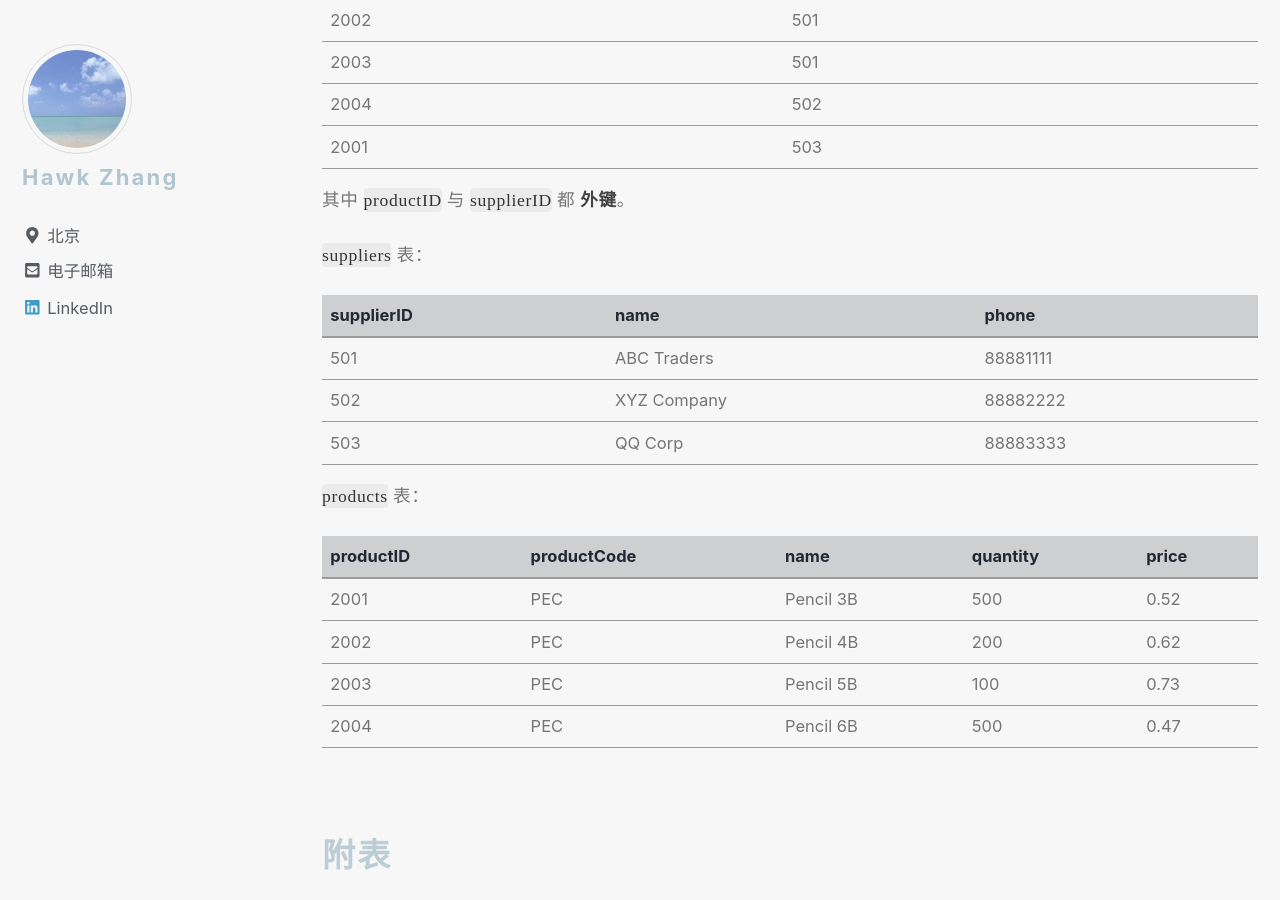
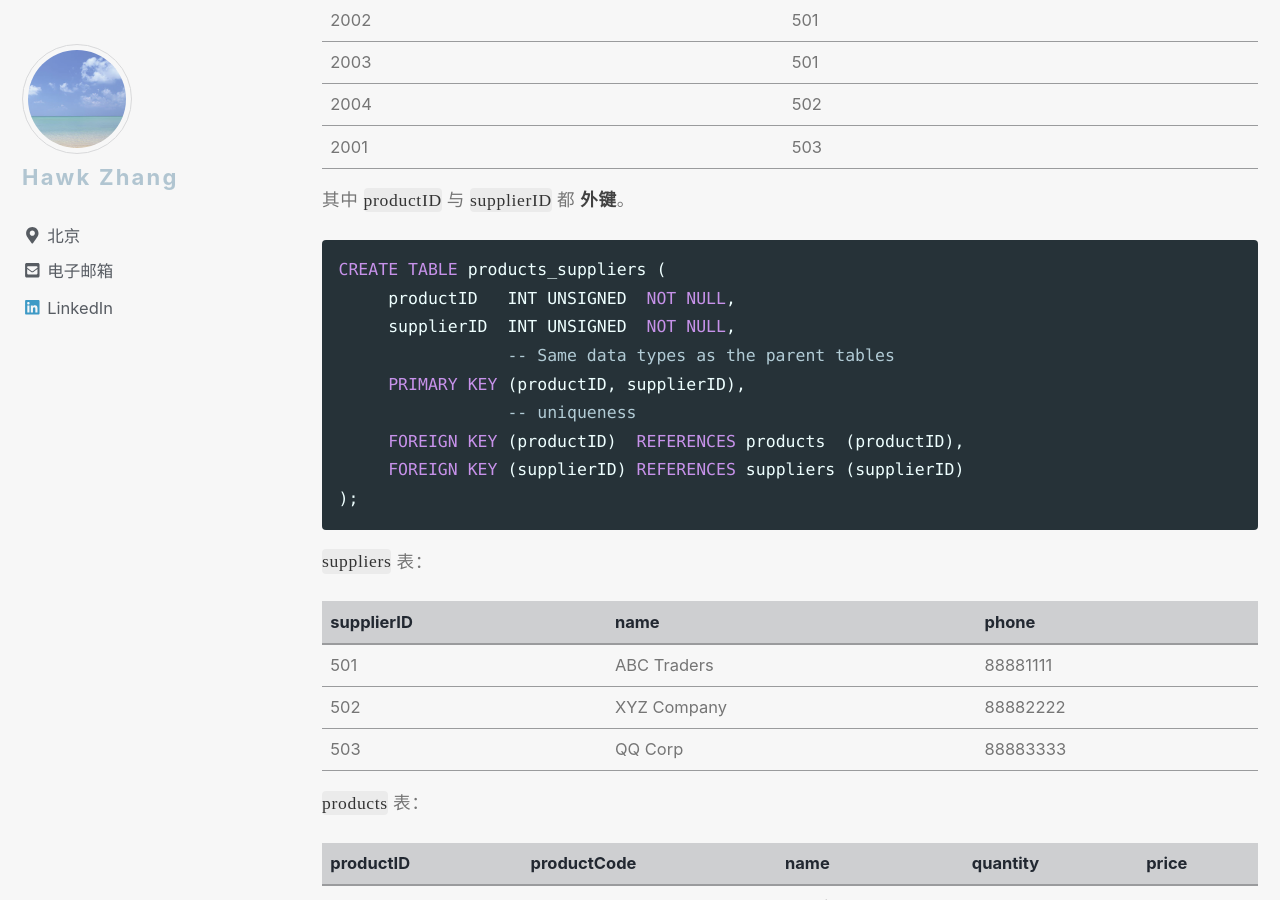
Before and after one commit to narru888/linotes_note, a Jekyll site: the page built from _posts/mysql/2016-04-02-statements.md, in a window 1280 px wide and 900 px high, scrolled down 29377 px. Built offline with Jekyll 4.4.1, drawn with Linux system fonts in a browser that asks for light colours; nearby versions of some CDN libraries; a script that is not in the unit is left out.

Commit message:
update on 2018-10-16 20:40:01 CST

````diff
--- a/_posts/mysql/2016-04-02-statements.md
+++ b/_posts/mysql/2016-04-02-statements.md
@@ -1193,6 +1193,18 @@ productID | supplierID
 
 其中 `productID` 与 `supplierID` 都 **外键**。
 
+```sql
+CREATE TABLE products_suppliers (
+     productID   INT UNSIGNED  NOT NULL,
+     supplierID  INT UNSIGNED  NOT NULL,
+                 -- Same data types as the parent tables
+     PRIMARY KEY (productID, supplierID),
+                 -- uniqueness
+     FOREIGN KEY (productID)  REFERENCES products  (productID),
+     FOREIGN KEY (supplierID) REFERENCES suppliers (supplierID)
+);
+```
+
 `suppliers` 表：
 
 supplierID | name | phone
````
